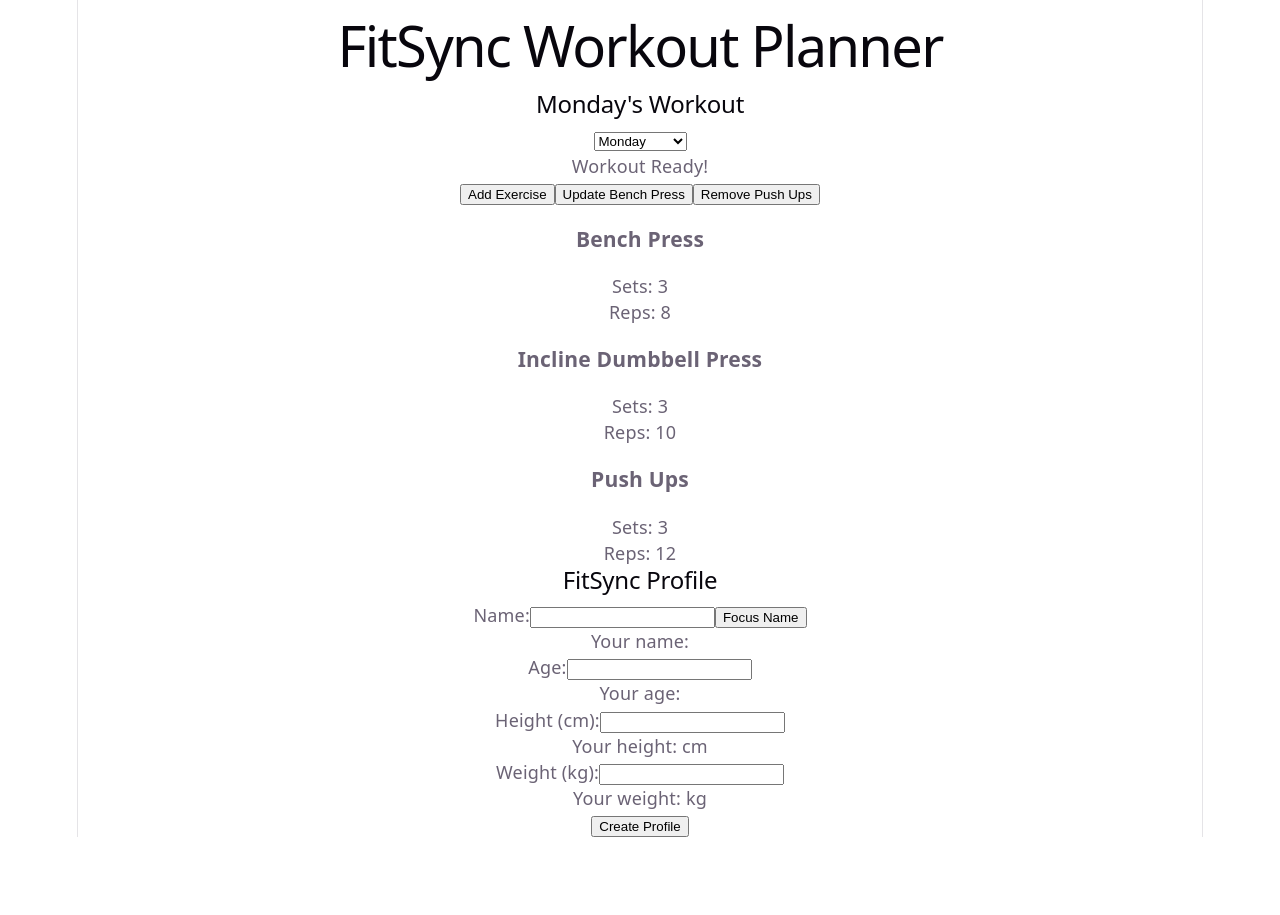
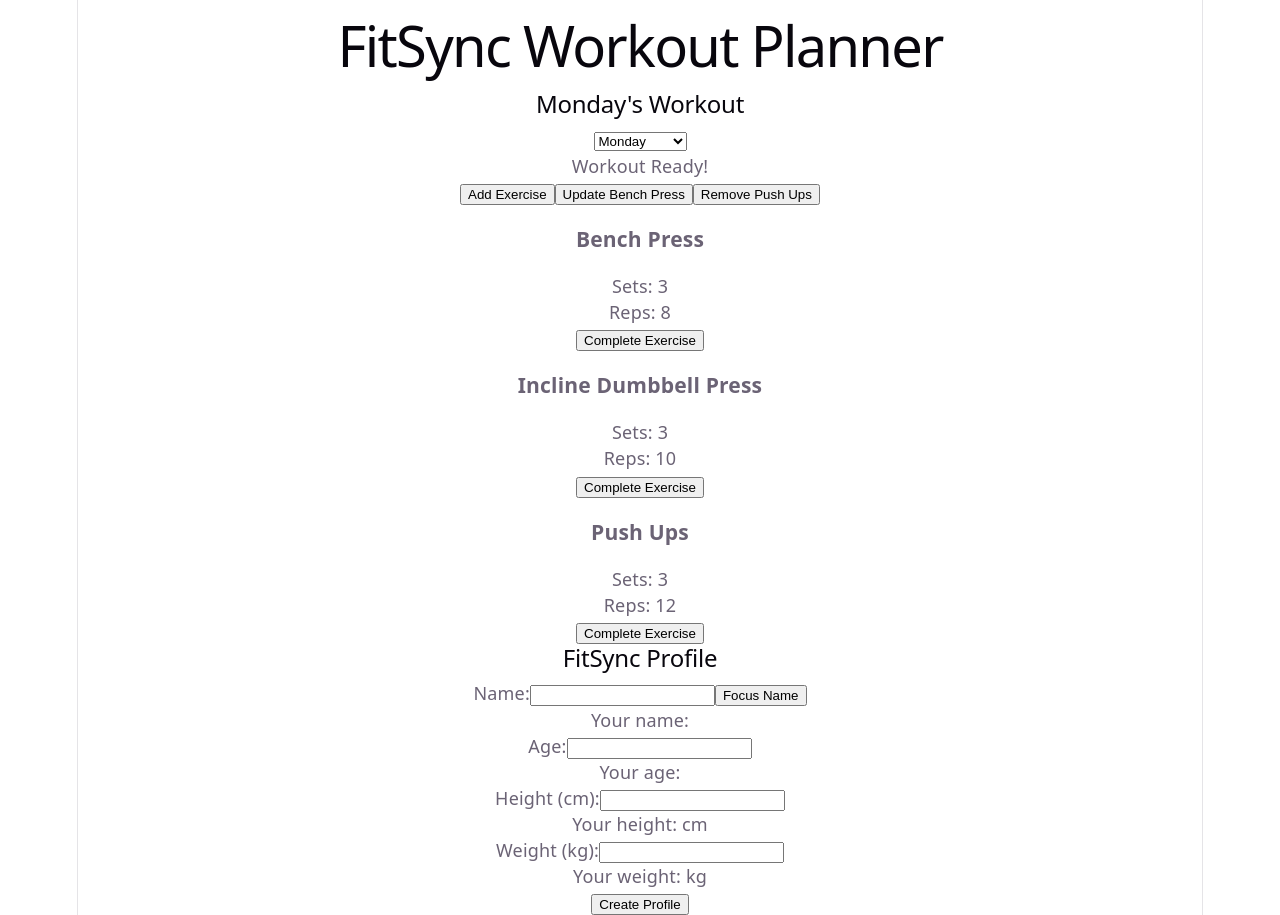
Before and after one commit to likhith992/FitSync, a React (Vite) app in the folder frontend/react-app/: page / in a window 1280 px wide. Before the commit the page ends 837 px from the top, so only its background shows below. Built offline with nearby package versions, Linux system fonts and the light colour scheme.

Commit message:
change in the ExeForm

```diff
--- a/frontend/react-app/src/ExerciseCard.jsx
+++ b/frontend/react-app/src/ExerciseCard.jsx
@@ -4,6 +4,9 @@ function ExerciseCard(props) {
             <h3>{props.name}</h3>
             <p>Sets: {props.sets}</p>
             <p>Reps: {props.reps}</p>
+            <button onClick={props.onComplete}>
+    Complete Exercise
+</button>
         </div>
     );
 }
```
